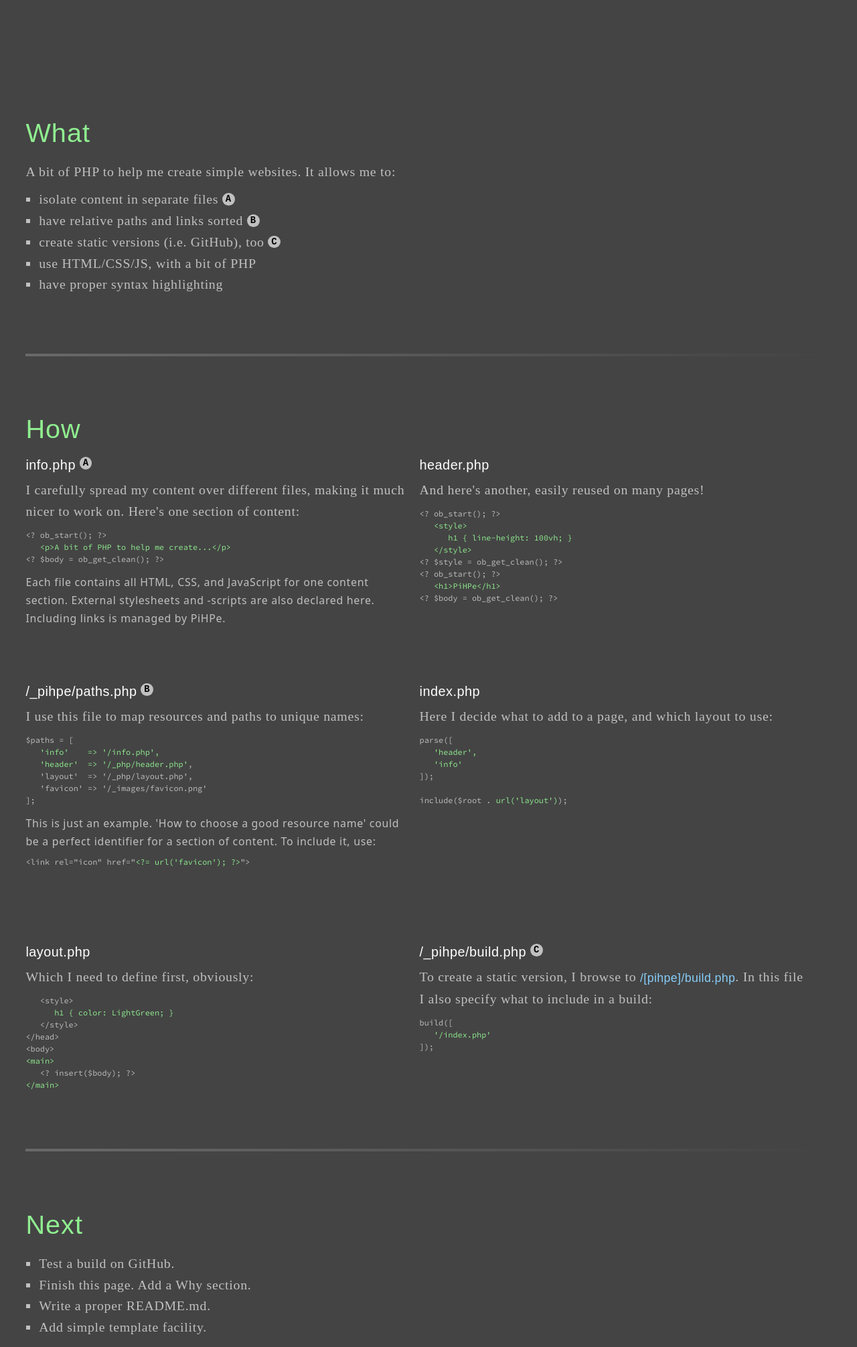
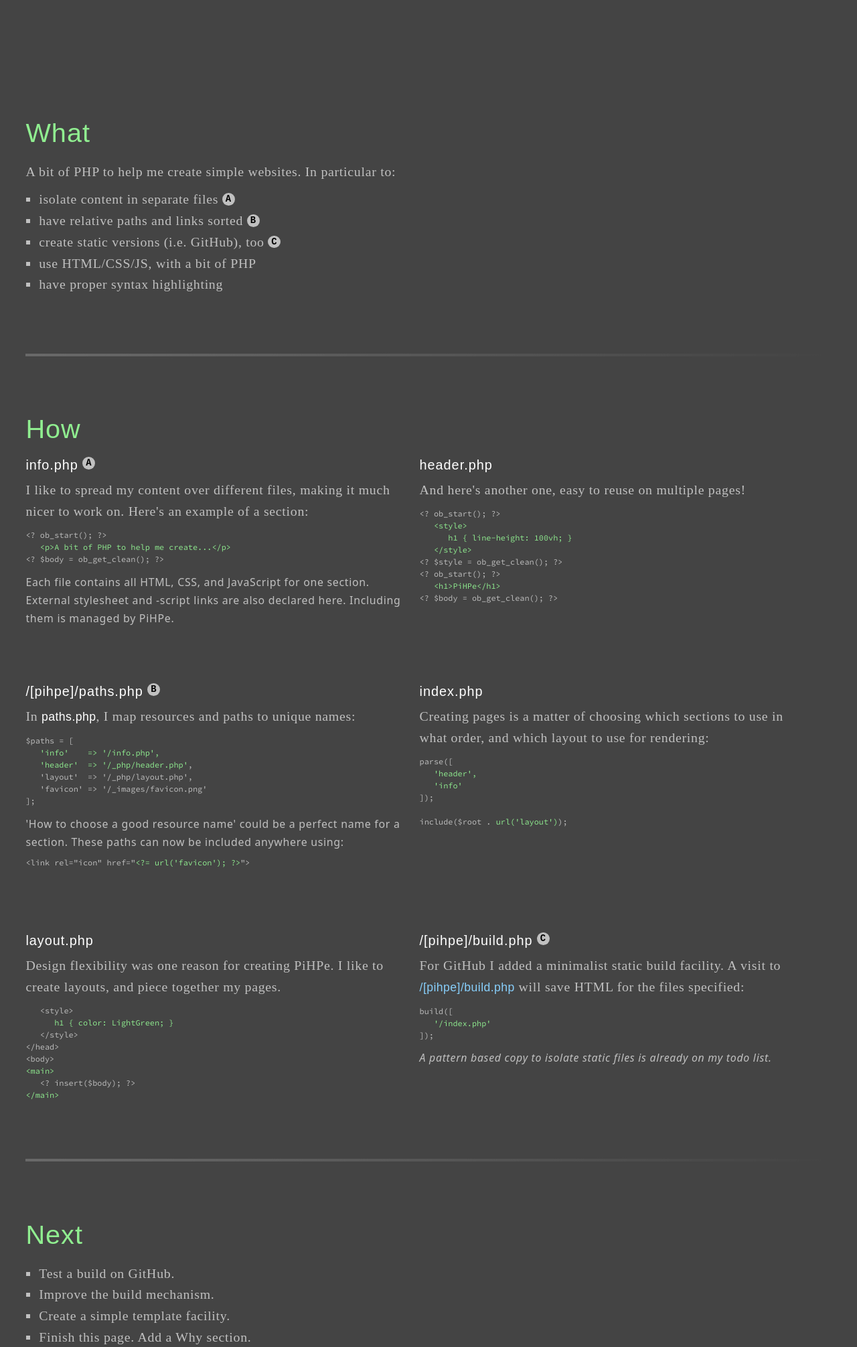
Before and after one commit to marcelvark/pihpe, a PHP site: page / in a window 1280 px wide. Shown: the part 634-2645 px from the top of the page at 67% size. Run offline with PHP 8.4, Linux system fonts and the light colour scheme; data that the repository does not hold is empty.

Commit message:
Further documentation
Finished the PHP/HTML, for now :smile:

```diff
--- a/_php/layout.php
+++ b/_php/layout.php
@@ -36,18 +36,20 @@
       h1, h2, h3 { color: LightGreen; }
       p, li, pre, small { color: Silver; }
       a { color: LightSkyBlue; }
+      kbd { color: White; }
       hr { background-image: linear-gradient(to right, #fff3, transparent); height: 0.2rem; border: none; width: 100%; }
 
+      *:focus { outline: 0.12rem dashed LightSkyBlue; outline-offset: 0.1rem; }
       ::-moz-selection { background: Khaki; color: White; }
       ::selection { background: Khaki; color: White; }
 
       html { font-size: calc(1rem + 0.3vw); font-family: Sans; }
-      h1, h2, h3, a { letter-spacing: 0.025em; font-family: Arial, sans-serif; }
+      h1, h2, h3, a, kbd { letter-spacing: 0.025em; font-family: Arial, sans-serif; }
       h1, h2, h3 { font-weight: normal; }
       h1 { font-size: 3rem; }
       h2 { font-size: 2rem; }
       h3 { font-size: 1rem; }
-      p a { font-size: 89%; }
+      p a, p kbd { font-size: 89%; }
       p, li { line-height: 160%; letter-spacing: 0.036em; font-family: Times New Roman, serif; }
       pre, code { font-size: 0.6rem; font-family: Mono, monospace; }
       /*pre, code { font-size: 0.6rem; letter-spacing: 0.025em; font-family: Courier New, monospace; }*/
--- a/info.php
+++ b/info.php
@@ -23,7 +23,7 @@
    <!-- Info ----------------------------------------------------------------->
 
    <style>
-      h3 { font-size: 1rem; color: White; }
+      h3 { color: White; letter-spacing: 0.05em; }
 
       /*ul { list-style: none; }
       li::before { margin: 0 0.5em 0 0; padding: 0; content: '■'; }*/
@@ -42,6 +42,7 @@
          padding: 0.1em 0.35em; border-radius: 1em; background-color: Silver; color: Black;
          font-size: 0.7rem; font-weight: bold; font-family: Courier New, monospace;
          vertical-align: top;
+         /*display: none;*/
       }
 
       pre mark { color: LightGreen; background-color: transparent; }
@@ -54,7 +55,7 @@
 
    <section>
       <p>
-         A bit of PHP to help me create simple websites. It allows me to:
+         A bit of PHP to help me create simple websites. In particular to:
          <ul>
             <li>isolate content in separate files <span>A</span></li>
             <li>have relative paths and links sorted <span>B</span></li>
@@ -72,7 +73,7 @@
    <section>
       <h3>info.php <span>A</span></h3>
       <p>
-         I carefully spread my content over different files, making it much nicer to work on. Here's one section of content:
+         I like to spread my content over different files, making it much nicer to work on. Here's an example of a section:
       </p>
 
       <pre>
@@ -81,14 +82,14 @@
 &lt;? $body = ob_get_clean(); ?&gt;</pre>
 
       <small>
-         Each file contains all HTML, CSS, and JavaScript for one content section. External stylesheets and -scripts are also declared here. Including links is managed by PiHPe.
+         Each file contains all HTML, CSS, and JavaScript for one section. External stylesheet and -script links are also declared here. Including them is managed by PiHPe.
       </small>
    </section>
 
    <section>
       <h3>header.php</h3>
       <p>
-         And here's another, easily reused on many pages!
+         And here's another one, easy to reuse on multiple pages!
       </p>
 
       <pre>
@@ -103,9 +104,9 @@
    </section>
 
    <section>
-      <h3>/_pihpe/paths.php <span>B</span></h3>
+      <h3>/[pihpe]/paths.php <span>B</span></h3>
       <p>
-         I use this file to map resources and paths to unique names:
+         In <kbd>paths.php</kbd>, I map resources and paths to unique names:
       </p>
       <pre>
 $paths = [
@@ -117,33 +118,32 @@ $paths = [
       </p>
 
       <small>
-         This is just an example. 'How to choose a good resource name' could be a perfect identifier for a section of content. To include it, use:
+         'How to choose a good resource name' could be a perfect name for a section. These paths can now be included anywhere using:
       </small>
 
       <pre>
-&lt;link rel=&quot;icon&quot; href=&quot;<mark>&lt;?= url('favicon'); ?&gt;</mark>&quot;&gt;
-      </pre>
+&lt;link rel=&quot;icon&quot; href=&quot;<mark>&lt;?= url('favicon'); ?&gt;</mark>&quot;&gt;</pre>
    </section>
 
    <section>
       <h3>index.php</h3>
       <p>
-         Here I decide what to add to a page, and which layout to use:
-         <pre>
+         Creating pages is a matter of choosing which sections to use in what order, and which layout to use for rendering:
+      </p>
+
+      <pre>
 parse([
    <mark>'header',
    'info'</mark>
 ]);
 
-include($root . <mark>url('layout')</mark>);
-         </pre>
-      </p>
+include($root . <mark>url('layout')</mark>);</pre>
    </section>
 
    <section>
       <h3>layout.php</h3>
       <p>
-         Which I need to define first, obviously:
+         Design flexibility was one reason for creating PiHPe. I like to create layouts, and piece together my pages.
       </p>
 
       <pre>
@@ -158,15 +158,19 @@ include($root . <mark>url('layout')</mark>);
    </section>
 
    <section>
-      <h3>/_pihpe/build.php <span>C</span></h3>
+      <h3>/[pihpe]/build.php <span>C</span></h3>
       <p>
-         To create a static version, I browse to <a href="/[pihpe]/build.php">/[pihpe]/build.php</a>. In this file I also specify what to include in a build:
+         For GitHub I added a minimalist static build facility. A visit to <a href="/[pihpe]/build.php">/[pihpe]/build.php</a> will save HTML for the files specified:
       </p>
 
       <pre>
 build([
    <mark>'/index.php'</mark>
 ]);</pre>
+
+      <small>
+         <i>A pattern based copy to isolate static files is already on my todo list.</i>
+      </small>
    </section>
 
    <hr>
@@ -177,9 +181,11 @@ build([
       <p>
          <ul>
             <li>Test a build on GitHub.</li>
+            <li>Improve the build mechanism.</li>
+            <li>Create a simple template facility.</li>
             <li>Finish this page. Add a Why section.</li>
             <li>Write a proper README.md.</li>
-            <li>Add simple template facility.</li>
+            <li>Add file-relative linking.</li>
          </ul>
       </p>
    </section>
```
Also changed, not shown: index.html (+58 -47 lines).
